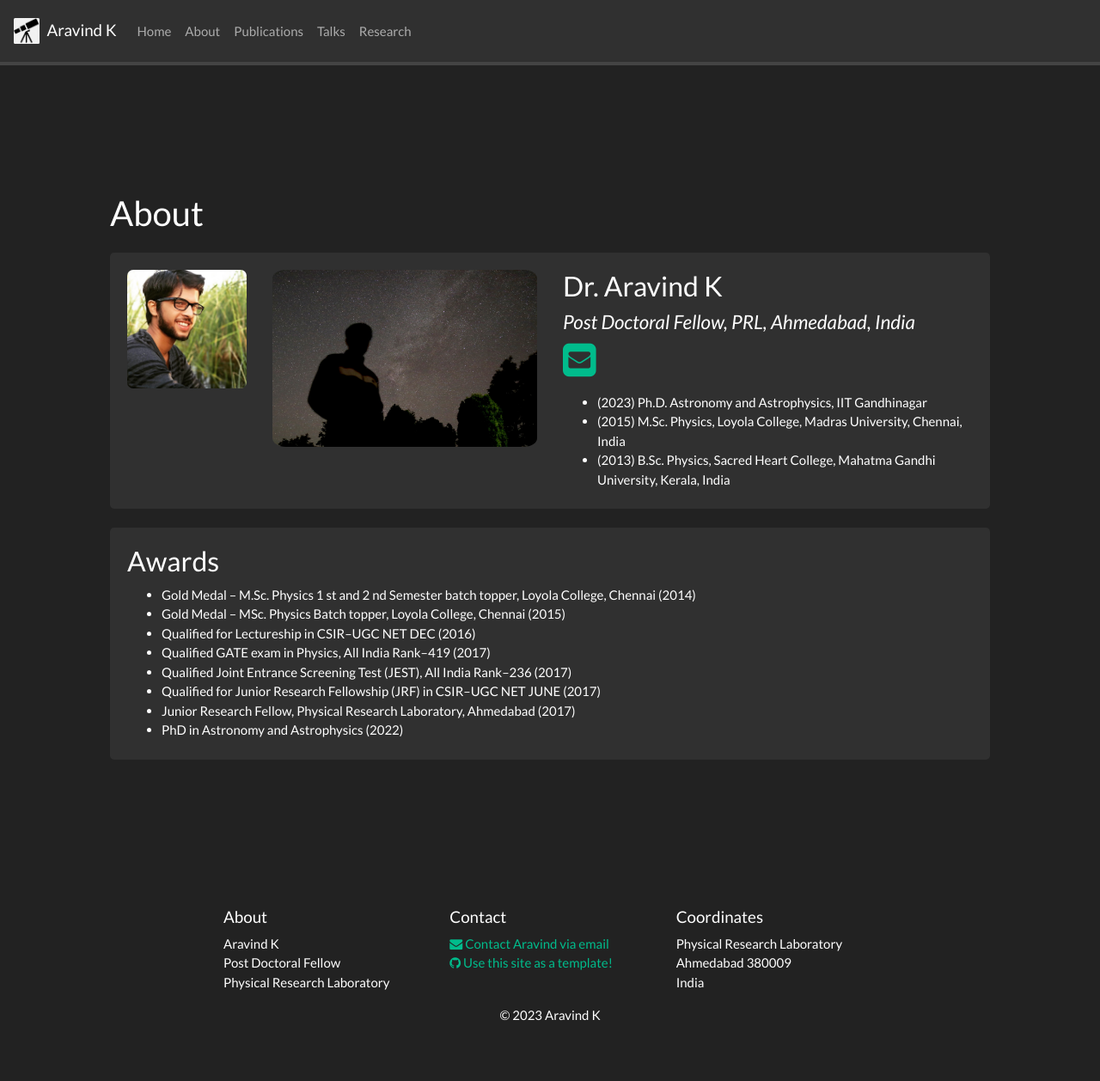
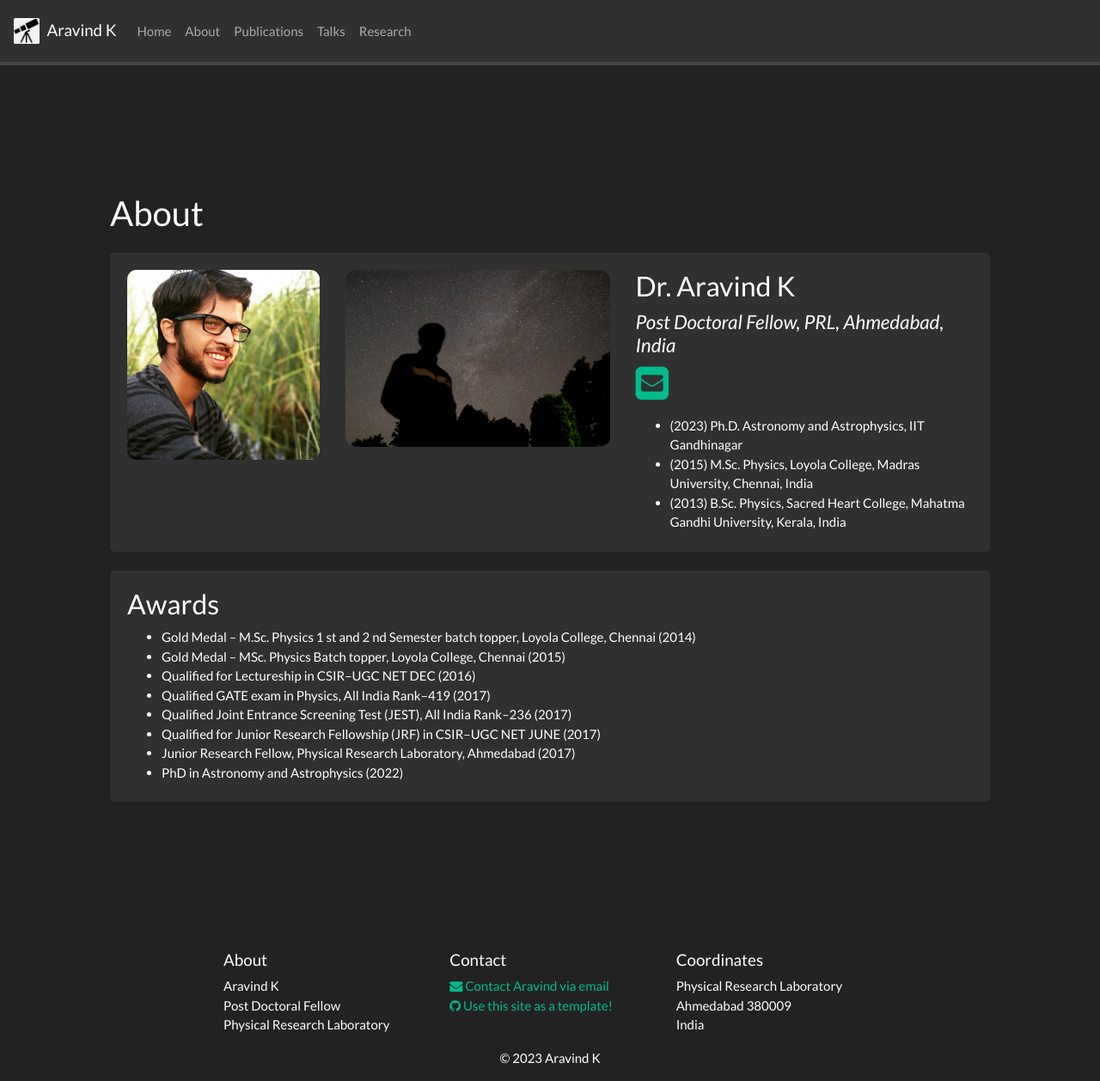
Before and after one commit to DrAravind1192/DrAravind1192.github.io, a Jekyll site: the page built from _pages/about.md, in a window 1280 px wide and 1258 px high. Shown: the whole window at 86% size. Built offline with Jekyll 4.4.1, drawn with Linux system fonts in a browser that asks for light colours; nearby versions of some CDN libraries; a style sheet for code colours, icons or effects is not loaded.

Commit message:
Update about.md

```diff
--- a/_pages/about.md
+++ b/_pages/about.md
@@ -10,13 +10,13 @@ permalink: /about/
 {% for member in site.data.pi %}
 <div class="jumbotron">
 <div class="row">
-<div class="col-sm-2">
+<div class="col-sm-3">
   <img src="{{ site.url }}{{ site.baseurl }}/images/{{ member.photo1 }}" width="100%" style="max-width:250px"/>
 </div>
 <div class="col-sm-4">
   <img src="{{ site.url }}{{ site.baseurl }}/images/{{ member.photo2 }}" width="100%" style="max-width:350px"/>
 </div>
-<div class="col-sm-6 col-xs-12">
+<div class="col-sm-5 col-xs-12">
   <h3>{{ member.name }}</h3>
   <h4><i>{{ member.info }}</i></h4>
   {% if member.email %}<a href="mailto:{{ member.email }}" target="_blank"><i class="fa fa-envelope-square fa-3x"></i></a> {% endif %}
```
